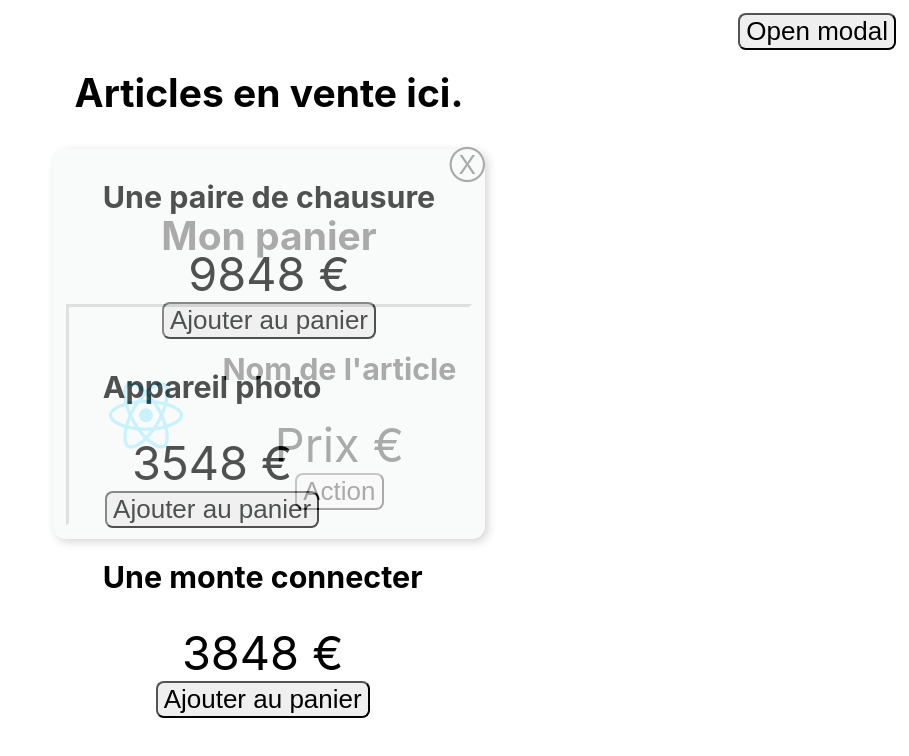
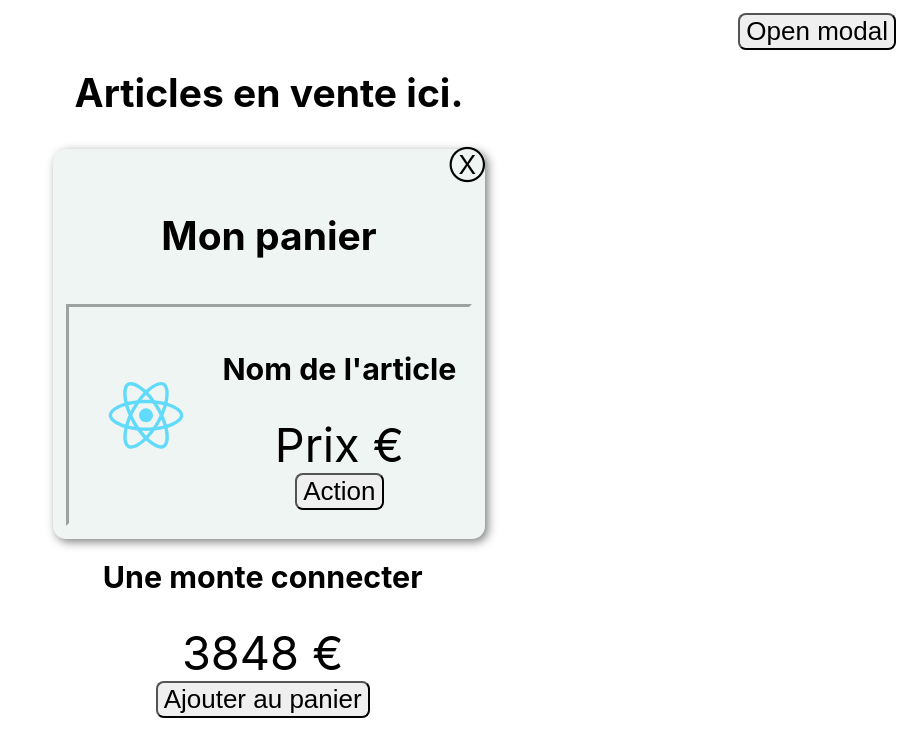
Before and after one commit to ruddymarc/studi-project-shop-react-app, a React (Create React App) app: page / in a window 1280 px wide. Shown: the top 756 px of the page, without its empty margins (371-1280 px from the left). Built offline with nearby package versions, Linux system fonts and the light colour scheme.

Commit message:
feat: add modal wrapper component

```diff
--- a/src/App.js
+++ b/src/App.js
@@ -1,4 +1,5 @@
 import Page from './Components/Page'
+import Modal from './Components/Modal'
 import ProductList from './Components/ProductList';
 import logo from './logo.svg';
 import './App.css';
@@ -8,12 +9,7 @@ function App() {
     <div className="App">
       <Page title='Articles en vente ici.' action='Open modal'>
         <ProductList />
-        <div className="Modal-wrapper disabled">
-          <span style={{ position: 'static', top: '.5em', right: '.5em', marginLeft: 'auto' }} className='close'>
-            Ⓧ
-          </span>
-          <h2>Mon panier</h2>
-          <div className="Modal-content">
+        <Modal title='Mon panier'>
           <div className="Product Row-wrapper">
             <img className="Picture" src={logo} alt="test"/>
             <div className="Product-content Wrapper">
@@ -22,8 +18,7 @@ function App() {
               <button className="Button">Action</button>
             </div>
           </div>
-          </div>
-        </div>
+        </Modal>
       </Page>
     </div>
   );
--- /dev/null
+++ b/src/Components/Modal.jsx
@@ -0,0 +1,21 @@
+import React from 'react'
+
+const Modal = ({ title, children, displayed, closeAction }) => {
+  return (
+    <div className={['Modal-wrapper', displayed ? 'disabled' : null].join(' ')}>
+      <span
+        className='close'
+        style={{ position: 'static', top: '.5em', right: '.5em', marginLeft: 'auto' }}
+        onClick={closeAction}
+      >
+        Ⓧ
+      </span>
+      <h2>{title}</h2>
+      <div className="Modal-content">
+        {children}
+      </div>
+    </div>
+  )
+}
+
+export default Modal
```
Lines whose indentation alone changed are shown as unchanged.
